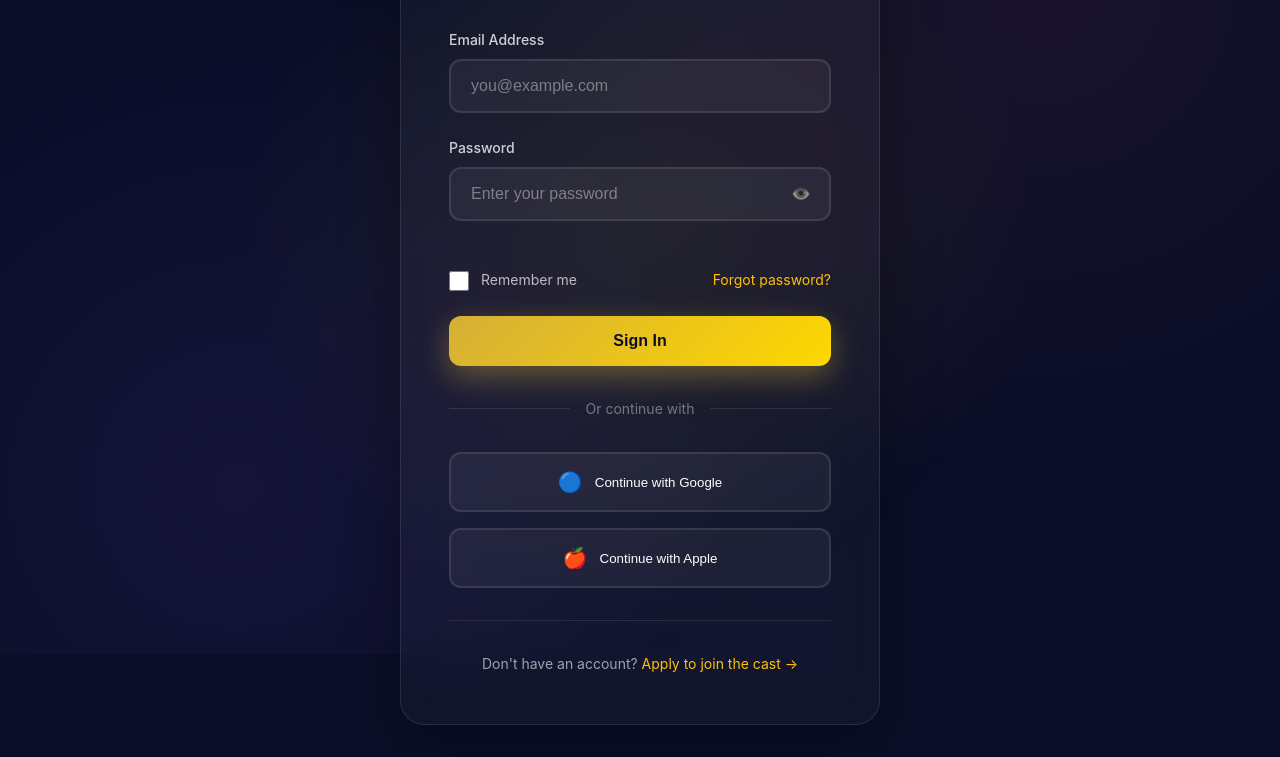
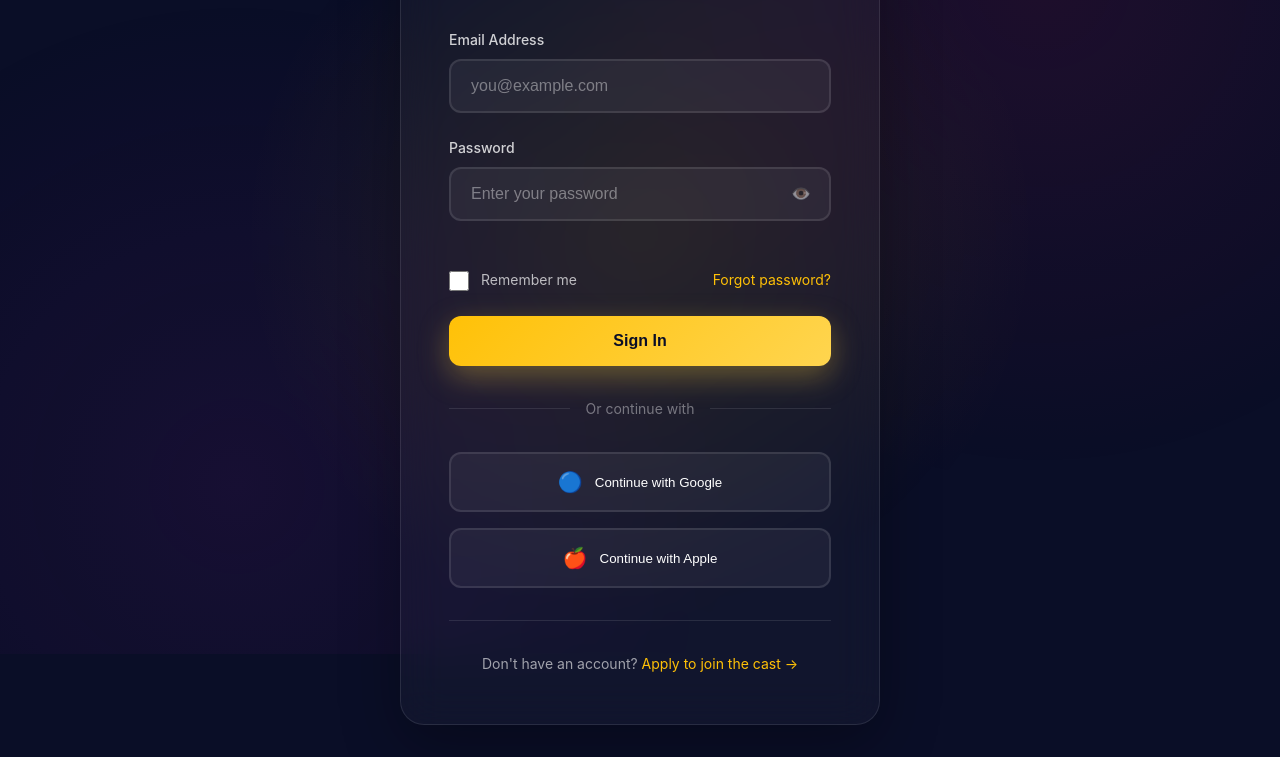
Before and after one commit to ImmersiVerseOs/MansionMayhemWebapp, a plain HTML site: page web/pages/sign-in.html in a window 1280 px wide. Shown: the part 166-923 px from the top of the page. Drawn offline with nearby package versions, Linux system fonts and the light colour scheme; files that its build step writes are made by us from their sources.

Commit message:
Update: sign-in.html - Modern pink/purple colors
Changes:
- Background: #0A0E27 (blue-tinted dark)
- Cards: #1E2139, #252949 (warmer surfaces)
- Gold: #FFC107 (brighter)
- Rose: #E91E63, Purple: #9C27B0
- Success: #00C853, Error: #D32F2F
- Nav: rgba(10, 14, 39, 0.8) - blue-tinted
- Background gradients: gold/pink/purple
- Added pink-purple gradient

```diff
--- a/web/pages/sign-in.html
+++ b/web/pages/sign-in.html
@@ -19,15 +19,19 @@
     }
 
     :root {
-      --color-dark: #0a0a0a;
-      --color-gold: #D4AF37;
-      --color-rose: #C04E63;
-      --color-purple: #8B5CF6;
-      --color-success: #10B981;
-      --color-error: #EF4444;
-      --gradient-gold: linear-gradient(135deg, #D4AF37 0%, #FFD700 100%);
-      --gradient-hero: linear-gradient(180deg, rgba(10,10,10,0.95) 0%, rgba(10,10,10,0.85) 100%);
-      --shadow-glow: 0 0 30px rgba(212, 175, 55, 0.3);
+      --color-dark: #0A0E27;
+      --color-card: #1E2139;
+      --color-elevated: #252949;
+      --color-gold: #FFC107;
+      --color-rose: #E91E63;
+      --color-purple: #9C27B0;
+      --color-success: #00C853;
+      --color-error: #D32F2F;
+      --color-text-secondary: #B8B9C5;
+      --gradient-gold: linear-gradient(135deg, #FFC107 0%, #FFD54F 100%);
+      --gradient-pink-purple: linear-gradient(135deg, #E91E63 0%, #9C27B0 100%);
+      --gradient-hero: linear-gradient(180deg, rgba(10,14,39,0.95) 0%, rgba(10,14,39,0.85) 100%);
+      --shadow-glow: 0 0 30px rgba(255, 193, 7, 0.3);
     }
 
     body {
@@ -47,9 +51,9 @@
       width: 100%;
       height: 100%;
       z-index: -1;
-      background: radial-gradient(circle at 50% 50%, rgba(212, 175, 55, 0.1) 0%, transparent 50%),
-                  radial-gradient(circle at 80% 20%, rgba(192, 78, 99, 0.1) 0%, transparent 40%),
-                  radial-gradient(circle at 20% 80%, rgba(139, 92, 246, 0.1) 0%, transparent 40%);
+      background: radial-gradient(circle at 50% 50%, rgba(255, 193, 7, 0.1) 0%, transparent 50%),
+                  radial-gradient(circle at 80% 20%, rgba(233, 30, 99, 0.1) 0%, transparent 40%),
+                  radial-gradient(circle at 20% 80%, rgba(156, 39, 176, 0.1) 0%, transparent 40%);
       animation: bgShift 20s ease-in-out infinite;
     }
 
@@ -70,8 +74,8 @@
       justify-content: space-between;
       align-items: center;
       backdrop-filter: blur(10px);
-      background: rgba(10, 10, 10, 0.8);
-      border-bottom: 1px solid rgba(212, 175, 55, 0.2);
+      background: rgba(10, 14, 39, 0.8);
+      border-bottom: 1px solid rgba(255, 255, 255, 0.1);
     }
 
     .nav-logo {
```
